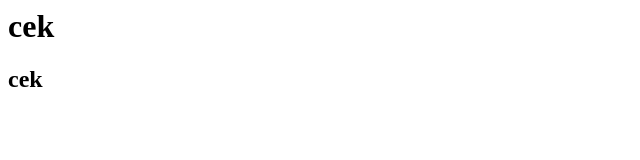
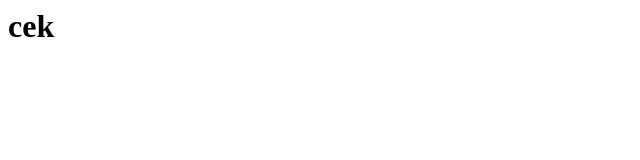
Before and after one commit to Mbahmo/test, a plain HTML site: page index.html in a window 1280 px wide. Shown: the full height of the page, 0-640 px from the left. Drawn offline with Linux system fonts and the light colour scheme.

Commit message:
test cabang

```diff
--- a/index.html
+++ b/index.html
@@ -2,6 +2,5 @@
 <head></head>
 <body>
 <h1>cek</h1>
-<h2>cek</h2>
 </body>
 </html>
```
